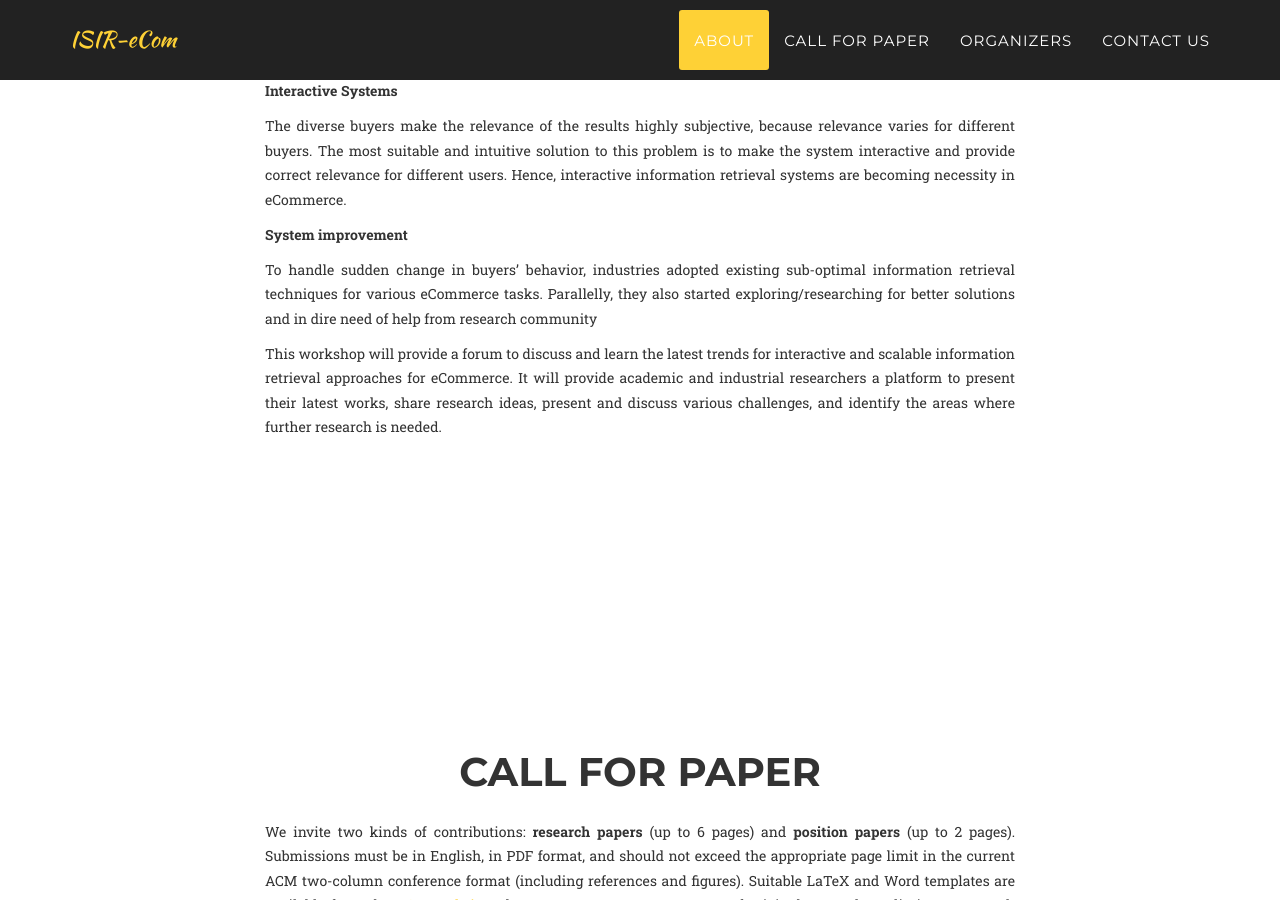
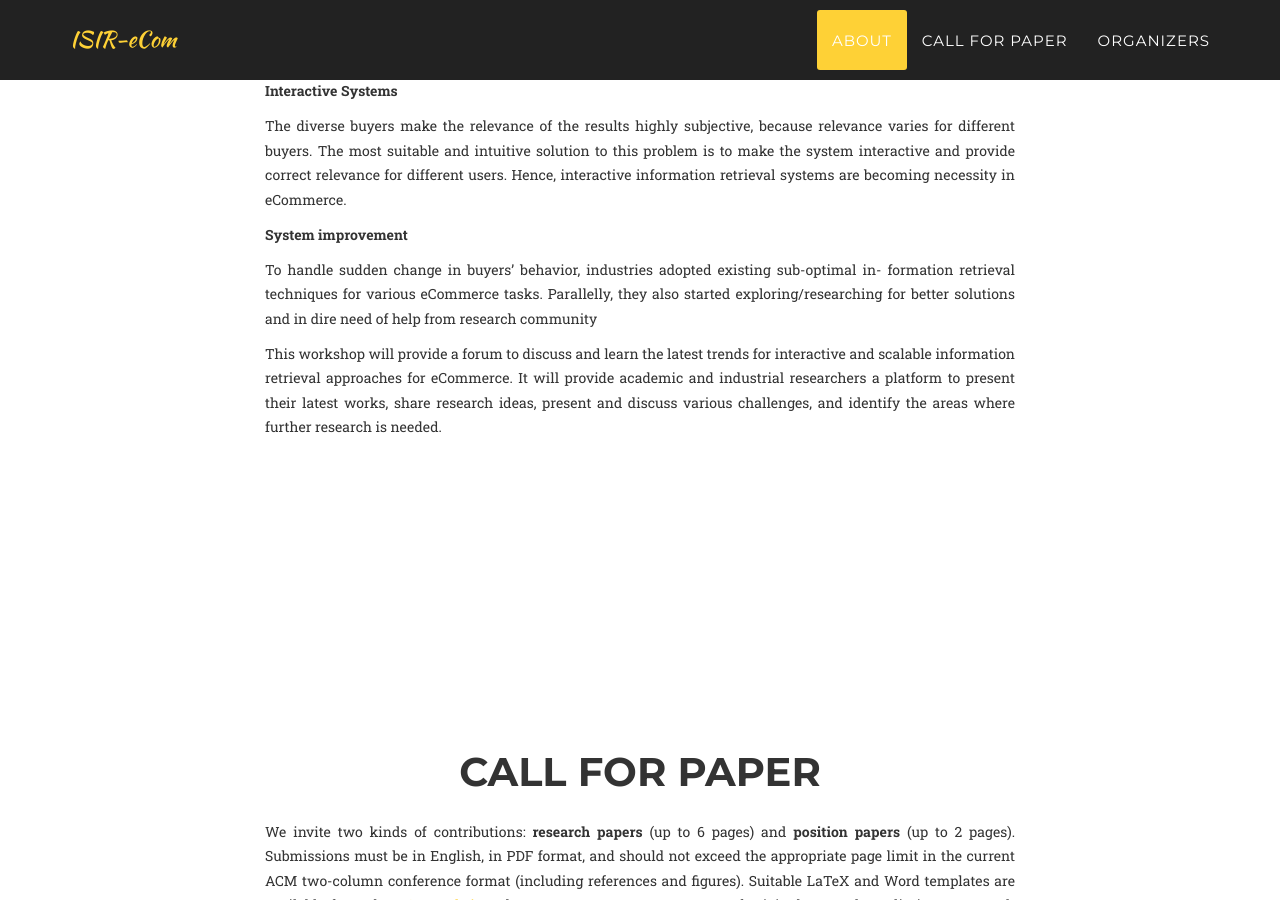
Before and after one commit to ISIR-eCom/ISIR-eCom.github.io, a Jekyll site: the page built from index.html, in a window 1280 px wide and 900 px high, scrolled down 1297 px. Built offline with Jekyll 4.4.1, drawn with Linux system fonts in a browser that asks for light colours; some web fonts are replaced; some of the changed text lies outside the part shown.

Commit message:
Revert "update contact us and others."
This reverts commit 74be8d4c69abac7e3182e8176c0bb0bacc0626dd.

```diff
--- a/_config.yml
+++ b/_config.yml
@@ -18,7 +18,7 @@
 
 # Site settings
 title: ISIR-eCom
-email: vachik.dave25@gmail.com
+# email: your-email@domain.com
 description: "The first international workshop on Interactive and Scalable Information Retrieval methods for eCommerce."
 
 # Build settings
--- a/_includes/about.html
+++ b/_includes/about.html
@@ -26,7 +26,7 @@
                                 <b>System improvement</b>
                                 </p>
                                 <p>
-                                    To handle sudden change in buyers’ behavior, industries adopted existing sub-optimal information retrieval techniques for various eCommerce tasks. Parallelly, they also started exploring/researching for better solutions and in dire need of help from research community
+                                    To handle sudden change in buyers’ behavior, industries adopted existing sub-optimal in- formation retrieval techniques for various eCommerce tasks. Parallelly, they also started exploring/researching for better solutions and in dire need of help from research community
                                 </p>
                                 <p>This workshop will provide a forum to discuss and learn the latest trends for interactive and scalable information retrieval approaches for eCommerce. It will provide academic and industrial researchers a platform to present their latest works, share research ideas, present and discuss various challenges, and identify the areas where further research is needed.</p>
                         </div>
--- a/_includes/contact.html
+++ b/_includes/contact.html
@@ -3,7 +3,7 @@
             <div class="row">
                 <div class="col-lg-12 text-center">
                     <h2 class="section-heading">Contact Us</h2>
-                    <h3 class="section-subheading text-muted">The first international workshop on Interactive and Scalable Information Retrieval methods for eCommerce</h3>
+                    <h3 class="section-subheading text-muted">The first international workshop on learning from limitted noisy data for information retrieval</h3>
                 </div>
             </div>
             <div class="row">
--- a/_includes/header.html
+++ b/_includes/header.html
@@ -36,10 +36,6 @@
  -->                    <li>
                         <a class="page-scroll" href="#organizers">Organizers</a>
                     </li>
-                    <li>
-                        <a class="page-scroll" href="#contact">Contact Us</a>
-                    </li>
-
                 </ul>
             </div>
             <!-- /.navbar-collapse -->
--- a/_includes/organizers.html
+++ b/_includes/organizers.html
@@ -8,8 +8,8 @@
                 </div>
             </div>
             <div class="row text-center">
-<!--                 <div class="col-xs-1">
-                </div> -->
+                <div class="col-xs-1">
+                </div>
                 {% for member in site.people %}
                 <div class="col-xs-2">
                     <div class="team-member">
```
Also changed, not shown: 2 other files.
